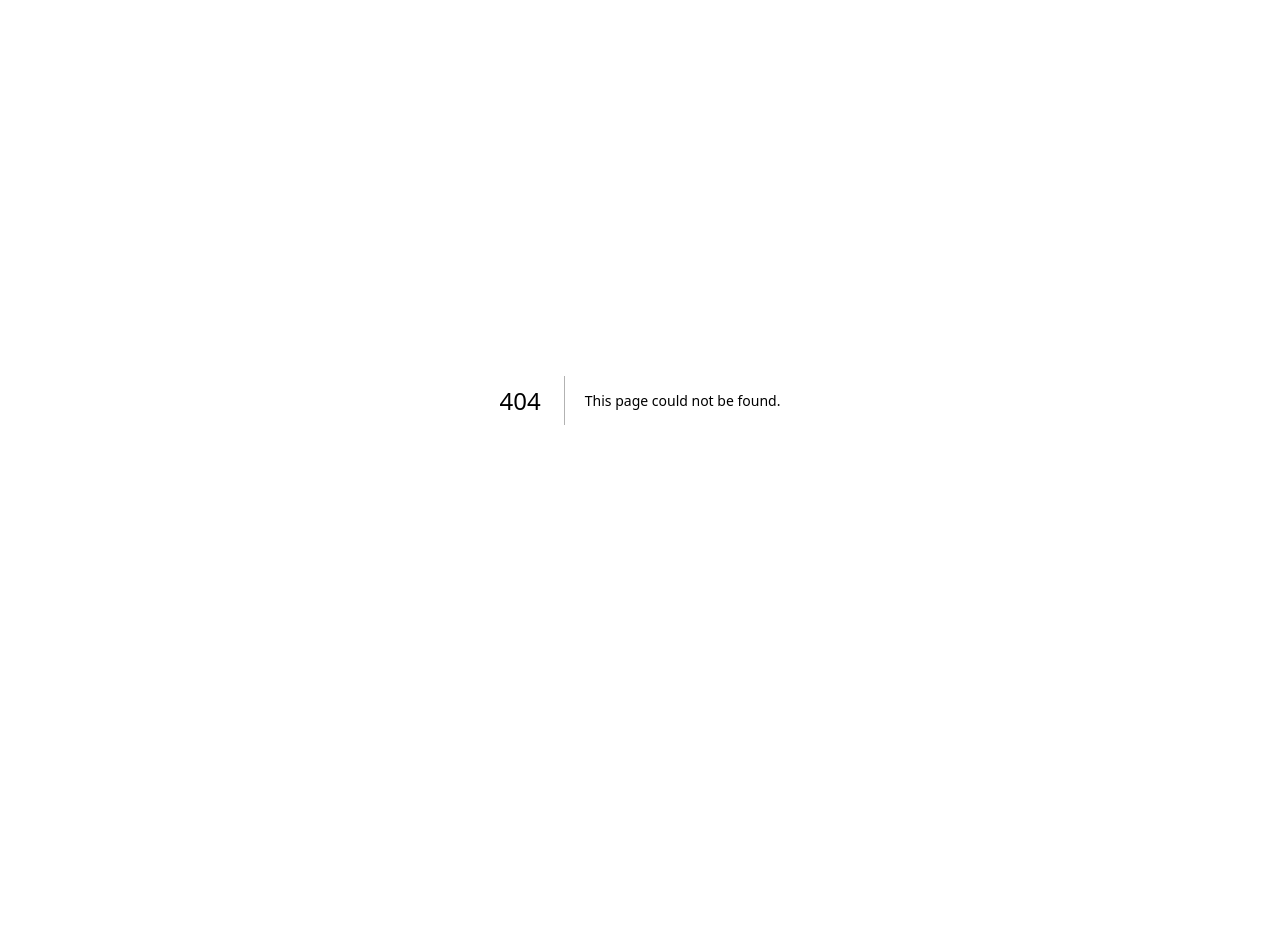
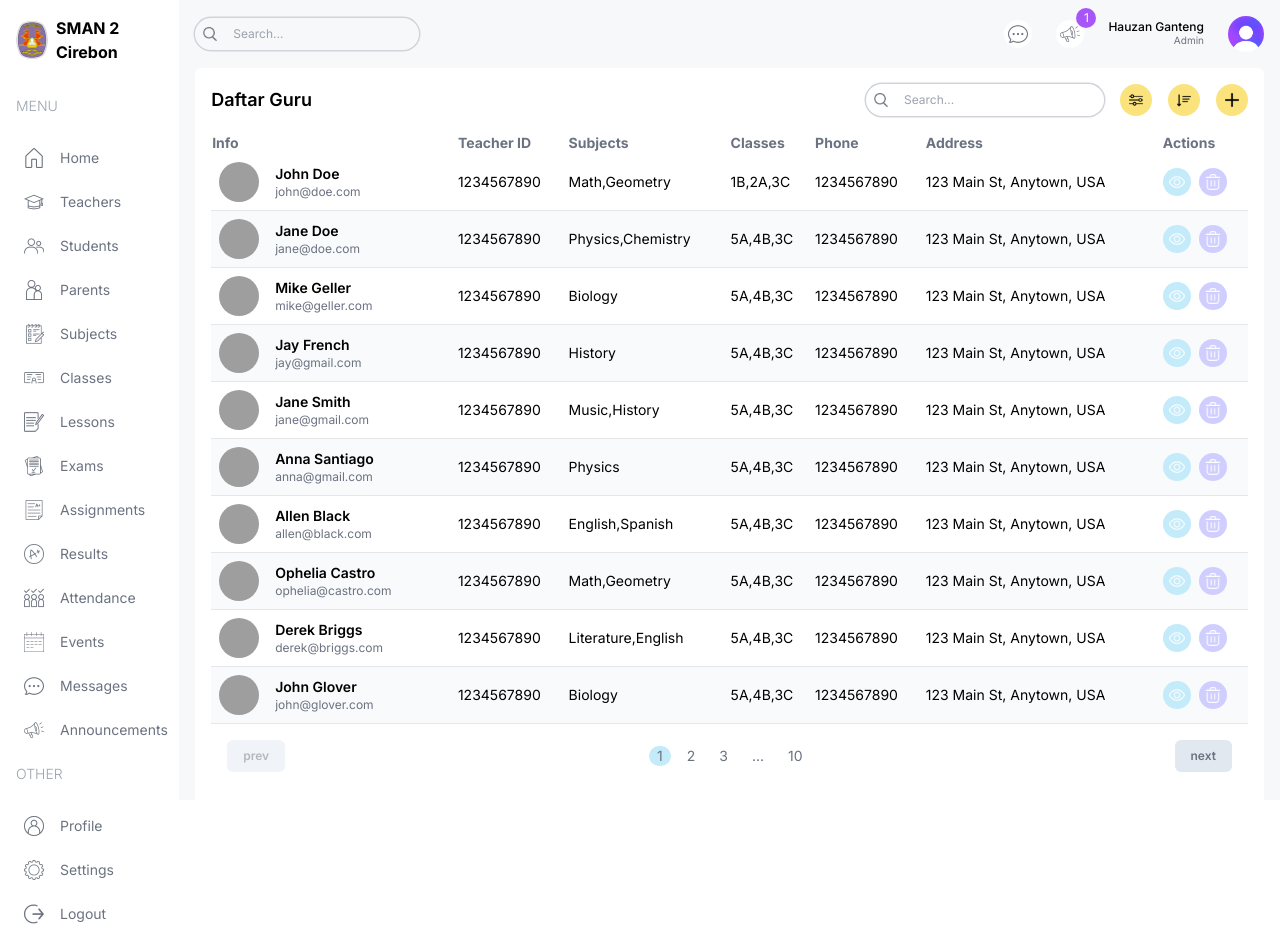
Before and after one commit to hauzanrafiattallah/SMAN-2-CIREBON-DASHBOARD, a Next.js app: page /list/teachers in a window 1280 px wide. Before the commit this address had no page. Before the commit the page ends 800 px from the top, so only its background shows below. Built offline with nearby package versions, Linux system fonts and the light colour scheme; grey boxes are pictures that could not be loaded.

Commit message:
Add TeacherListPage, Pagination, Table, and TableSearch components; integrate Announcements and BigCalendar into ParentPage; update next.config for remote images

```diff
--- a/next.config.mjs
+++ b/next.config.mjs
@@ -1,4 +1,8 @@
 /** @type {import('next').NextConfig} */
-const nextConfig = {};
+const nextConfig = {
+  images: {
+    remotePatterns: [{ hostname: "images.pexels.com" }],
+  },
+};
 
 export default nextConfig;
--- /dev/null
+++ b/src/app/(dashboard)/list/teachers/page.tsx
@@ -0,0 +1,125 @@
+import Pagination from "@/components/Pagination";
+import Table from "@/components/Table";
+import TableSearch from "@/components/TableSearch";
+import Image from "next/image";
+import Link from "next/link";
+import { role, teachersData } from "@/lib/data";
+
+type Teacher = {
+  id: number;
+  teacherId: string;
+  name: string;
+  email?: string;
+  photo: string;
+  phone: string;
+  subjects: string[];
+  classes: string[];
+  address: string;
+};
+
+const columns = [
+  {
+    header: "Info",
+    accessor: "info",
+  },
+  {
+    header: "Teacher ID",
+    accessor: "teacherId",
+    className: "hidden md:table-cell",
+  },
+  {
+    header: "Subjects",
+    accessor: "subjects",
+    className: "hidden md:table-cell",
+  },
+  {
+    header: "Classes",
+    accessor: "classes",
+    className: "hidden md:table-cell",
+  },
+  {
+    header: "Phone",
+    accessor: "phone",
+    className: "hidden lg:table-cell",
+  },
+  {
+    header: "Address",
+    accessor: "address",
+    className: "hidden lg:table-cell",
+  },
+  {
+    header: "Actions",
+    accessor: "action",
+  },
+];
+
+const TeacherListPage = () => {
+  const renderRow = (item: Teacher) => (
+    <tr
+      key={item.id}
+      className="border-b border-gray-200 even:bg-slate-50 text-sm hover:bg-PurpleLight"
+    >
+      <td className="flex items-center gap-4 p-2">
+        <Image
+          src={item.photo}
+          alt=""
+          width={40}
+          height={40}
+          className="md:hidden xl:block rounded-full object-cover w-10 h-10"
+        />
+        <div className="flex flex-col">
+          <h3 className="font-semibold">{item.name}</h3>
+          <p className="text-xs text-gray-500">{item?.email}</p>
+        </div>
+      </td>
+      <td className="hidden sm:table-cell">{item.teacherId}</td>
+      <td className="hidden sm:table-cell">{item.subjects.join(",")}</td>
+      <td className="hidden sm:table-cell">{item.classes.join(",")}</td>
+      <td className="hidden lg:table-cell">{item.phone}</td>
+      <td className="hidden lg:table-cell">{item.address}</td>
+      <td>
+        <div className="flex items-center gap-2">
+          <Link href={`/list/teachers/${item.id}`}>
+            <button className="w-7 h-7 flex items-center justify-center rounded-full bg-sky">
+              <Image src="/view.png" alt="" width={16} height={16} />
+            </button>
+          </Link>
+          {role === "admin" && (
+            <button className="w-7 h-7 flex items-center justify-center rounded-full bg-Purple">
+              <Image src="/delete.png" alt="" width={16} height={16} />
+            </button>
+          )}
+        </div>
+      </td>
+    </tr>
+  );
+
+  return (
+    <div className="bg-white rounded-md p-4 flex-1 mt-0 m-4">
+      {/* TOP */}
+      <div className="flex items-center justify-between">
+        <h1 className="hidden md:block text-lg font-semibold">Daftar Guru</h1>
+        <div className="flex flex-col md:flex-row items-center gap-4  w-full md:w-auto">
+          <TableSearch />
+          <div className="flex items-center gap-4 self-end">
+            <button className="w-8 h-8 flex items-center justify-center rounded-full bg-Yellow">
+              <Image src="/filter.png" alt="" width={14} height={14} />
+            </button>
+            <button className="w-8 h-8 flex items-center justify-center rounded-full bg-Yellow">
+              <Image src="/sort.png" alt="" width={14} height={14} />
+            </button>
+            <button className="w-8 h-8 flex items-center justify-center rounded-full bg-Yellow">
+              <Image src="/plus.png" alt="" width={14} height={14} />
+            </button>
+          </div>
+        </div>
+      </div>
+      {/* LIST */}
+      <Table columns={columns} renderRow={renderRow} data={teachersData} />
+      {/* PAGINATION */}
+      <Pagination />
+    </div>
+  );
+};
+
+export default TeacherListPage;
--- a/src/app/(dashboard)/parent/page.tsx
+++ b/src/app/(dashboard)/parent/page.tsx
@@ -1,7 +1,24 @@
+import Announcements from "@/components/Announcements";
+import BigCalendar from "@/components/BigCalendar";
+
+
 const ParentPage = () => {
   return (
-    <div className=''>ParentPage</div>
-  )
-}
+    <div className="flex-1 p-4 flex gap-4 flex-col xl:flex-row ">
+      {/* LEFT */}
+      <div className="w-full xl:w-2/3">
+        <div className="rounded-md h-full bg-white p-4">
+          <h1 className="text-xl font-semibold">Schedule Orang Tua</h1>
+          <BigCalendar />
+        </div>
+      </div>
 
-export default ParentPage
+      {/* RIGHT */}
+      <div className="w-full xl:w-1/3 flex flex-col gap-8">
+        <Announcements />
+      </div>
+    </div>
+  );
+};
+
+export default ParentPage;
--- a/src/app/(dashboard)/teacher/page.tsx
+++ b/src/app/(dashboard)/teacher/page.tsx
@@ -1,6 +1,5 @@
 import Announcements from "@/components/Announcements";
 import BigCalendar from "@/components/BigCalendar";
-
 
 const TeacherPage = () => {
   return (
--- /dev/null
+++ b/src/components/Pagination.tsx
@@ -0,0 +1,24 @@
+const Pagination = () => {
+  return (
+    <div className="p-4 flex items-center justify-between text-gray-500">
+      <button
+        disabled
+        className="py-2 px-4 rounded-md bg-slate-200 text-xs font-semibold disabled:opacity-50 disabled:cursor-not-allowed"
+      >
+        prev
+      </button>
+      <div className="flex items-center gap-2 text-sm">
+        <button className="px-2 rounded-full  bg-sky">1</button>
+        <button className="px-2 rounded-sm ">2</button>
+        <button className="px-2 rounded-sm ">3</button>
+        <button className="px-2 rounded-sm ">...</button>
+        <button className="px-2 rounded-sm ">10</button>
+      </div>
+      <button className="py-2 px-4 rounded-md bg-slate-200 text-xs font-semibold disabled:opacity-50 disabled:cursor-not-allowed">
+        next
+      </button>
+    </div>
+  );
+};
+
+export default Pagination;
--- /dev/null
+++ b/src/components/Table.tsx
@@ -0,0 +1,26 @@
+const Table = ({
+  columns,
+  renderRow,
+  data,
+}: {
+  columns: { header: string; accessor: string; className?: string }[];
+  renderRow: (item: any) => React.ReactNode;
+  data: any[];
+}) => {
+  return (
+    <table className="w-full mt-4">
+      <thead>
+        <tr className=" text-left text-gray-500 text-sm">
+          {columns.map((col) => (
+            <th key={col.accessor} className={col.className}>
+              {col.header}
+            </th>
+          ))}
+        </tr>
+      </thead>
+      <tbody>{data.map((item) => renderRow(item))}</tbody>
+    </table>
+  );
+};
+
+export default Table;
--- /dev/null
+++ b/src/components/TableSearch.tsx
@@ -0,0 +1,16 @@
+import Image from "next/image";
+
+const TableSearch = () => {
+  return (
+    <div className="w-full md:w-auto flex items-center gap-2 text-xs rounded-full ring-[1.5px] ring-gray-300 px-2">
+      <Image src="/search.png" alt="" width={14} height={14} />
+      <input
+        type="text"
+        placeholder="Search..."
+        className="w-[200px] p-2 bg-transparent outline-none"
+      />
+    </div>
+  );
+};
+
+export default TableSearch;
```
